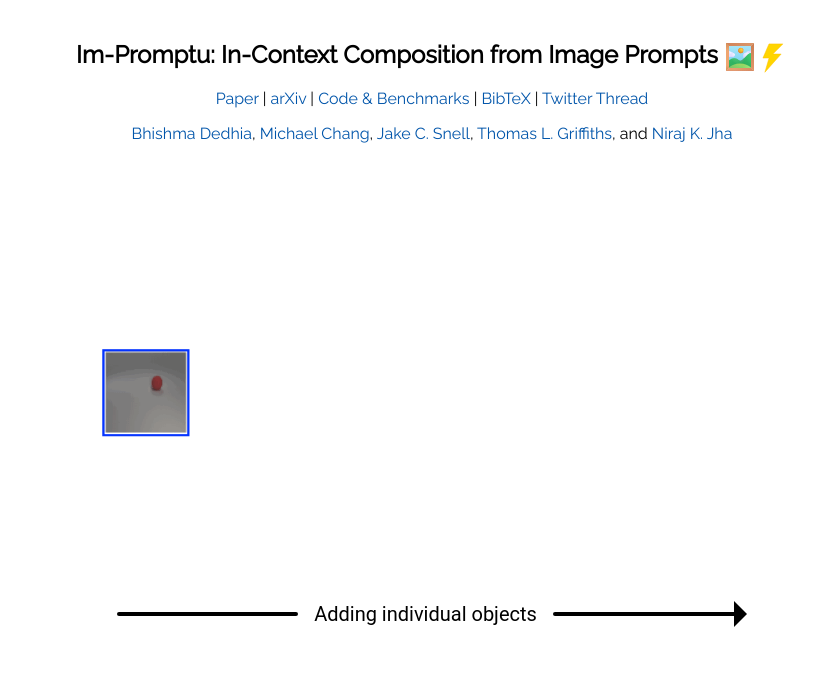
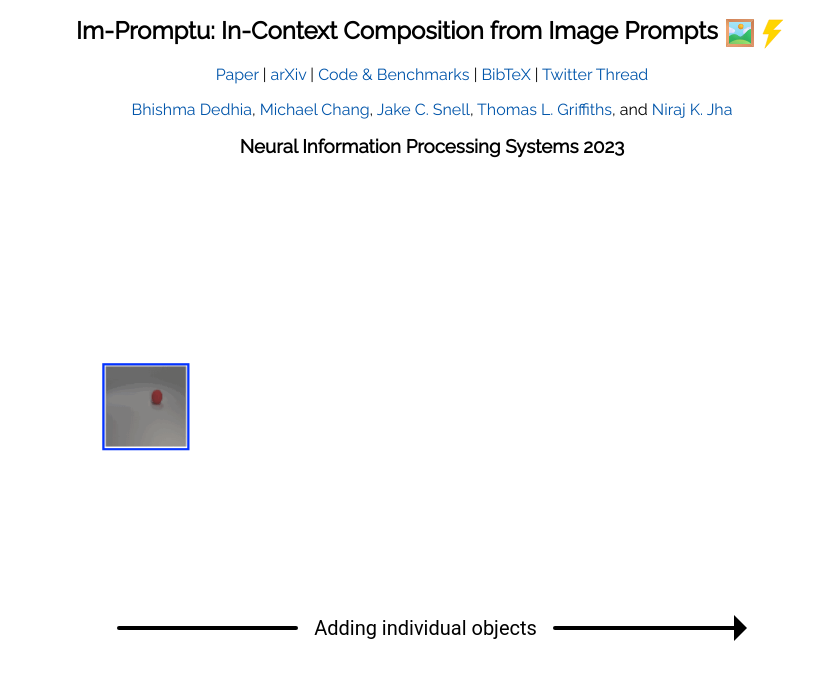
Before and after one commit to jha-lab/impromptu, a plain HTML site: page docs/index.html in a window 1280 px wide. Shown: the top 688 px of the page, without its empty margins (208-1021 px from the left). Drawn offline with Linux system fonts and the light colour scheme.

Commit message:
Added neurips 2023 updates

```diff
--- a/docs/files/main.css
+++ b/docs/files/main.css
@@ -26,7 +26,7 @@ img {
 }
 
 .title {
-    margin: 2.5rem auto 1rem auto;
+    margin: 1rem auto 1rem auto;
 }
 
 .links {
--- a/docs/index.html
+++ b/docs/index.html
@@ -6,7 +6,8 @@
 <meta charset="utf-8" />
 <meta name="viewport" content="width=device-width, initial-scale=1">
 
-<title>Im-Promptu: In-Context Composition from Image Prompts</title>
+<title>Im-Promptu: In-Context Composition from Image Prompts </title>
+
 
 <link rel="stylesheet" href="https://fonts.googleapis.com/css?family=Raleway|Open+Sans">
 <link rel="stylesheet" href="./files/main.css">
@@ -33,7 +34,6 @@
         <a href="./files/bib.txt">BibTeX</a> |
         <a href="https://twitter.com/bhish_98/status/1664385391552786433">Twitter Thread</a>
     </div>
-
     <div class="authors">
         <a href="https://bhishmadedhia.com">Bhishma Dedhia</a>,
         <a href="https://mbchang.github.io/">Michael Chang</a>,
@@ -41,6 +41,7 @@
         <a href="https://cocosci.princeton.edu/tom/index.php">Thomas L. Griffiths</a>,
         and <a href="">Niraj K. Jha</a>
     </div>
+    <h3 class="title">Neural Information Processing Systems 2023</h3>
 
     <div class="teaser">
         <!-- <div class="teaser-title">Composing a scene</div> -->
```
Also changed, not shown: 1 other file.
